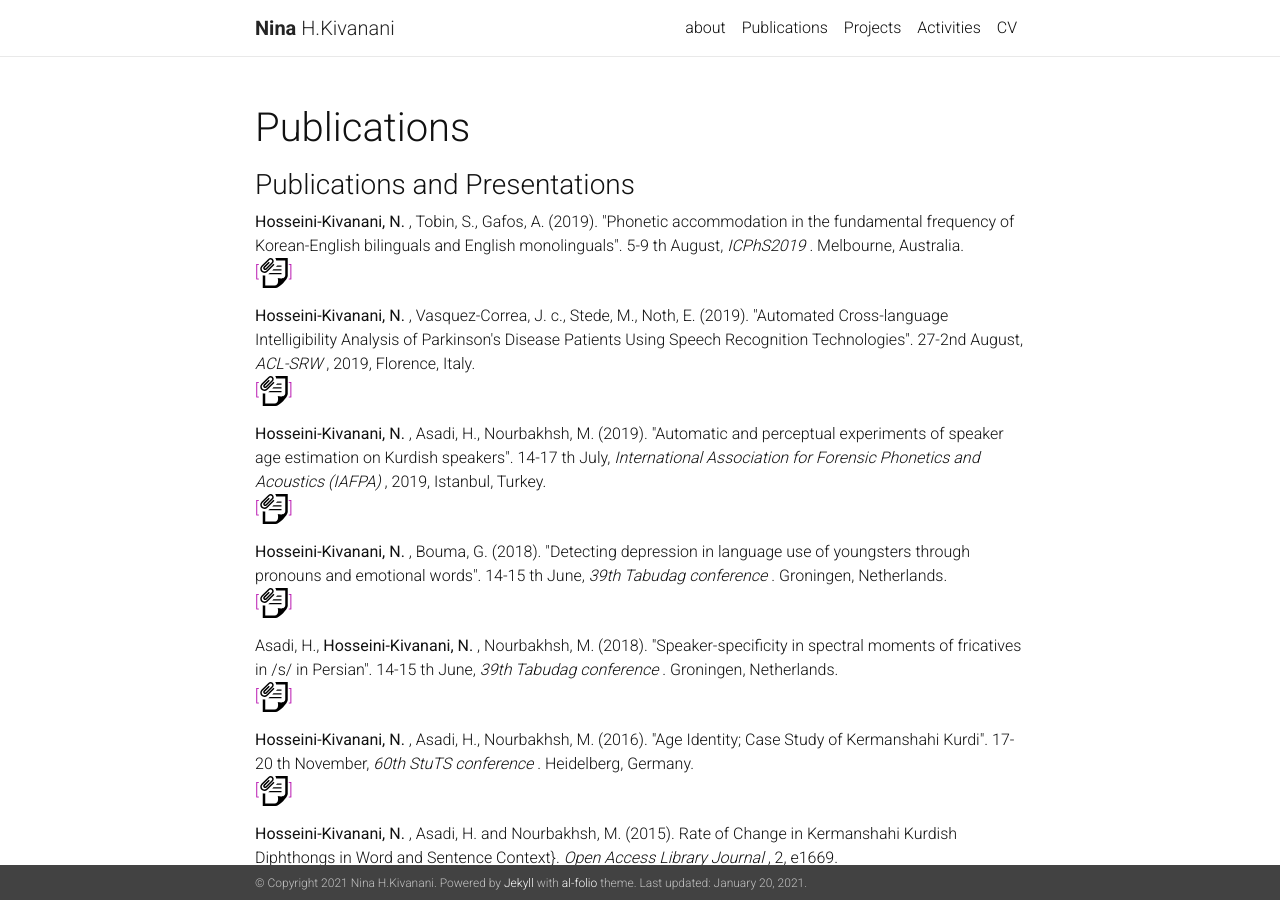
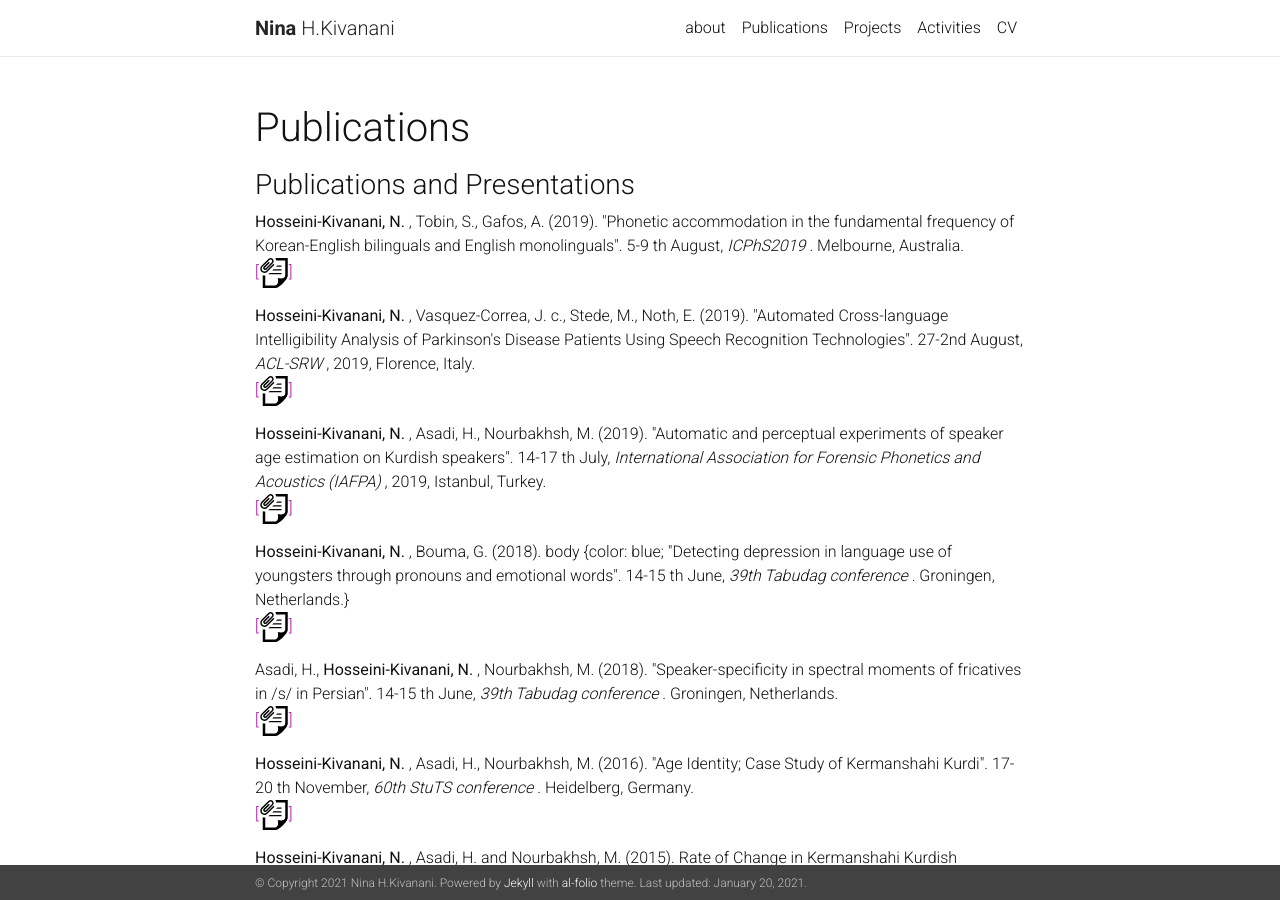
Before and after one commit to NinaHK/NinaHK.github.io, a Jekyll site: the page built from _pages/publications.md, in a window 1280 px wide and 900 px high. Built offline with Jekyll 4.4.1, drawn with Linux system fonts in a browser that asks for light colours; nearby versions of some CDN libraries; a style sheet for code colours, icons or effects is not loaded.

Commit message:
Update publications.md

```diff
--- a/_pages/publications.md
+++ b/_pages/publications.md
@@ -26,7 +26,8 @@
 <a href="https://www.researchgate.net/publication/334591714_Automatic_and_perceptual_experiments_of_speaker_age_estimation_on_Kurdish_speakers"  target="_blank"> <br>  [<svg xmlns="http://www.w3.org/2000/svg" width="30" height="30" viewBox="0 0 24 24"><path d="M12.37 5.379l-5.64 5.64c-.655.655-1.515.982-2.374.982-1.855 0-3.356-1.498-3.356-3.356 0-.86.327-1.721.981-2.375l5.54-5.539c.487-.487 1.125-.731 1.765-.731 2.206 0 3.338 2.686 1.765 4.259l-4.919 4.919c-.634.634-1.665.634-2.298 0-.634-.633-.634-1.664 0-2.298l3.97-3.97.828.828-3.97 3.97c-.178.177-.178.465 0 .642.177.178.465.178.642 0l4.919-4.918c1.239-1.243-.636-3.112-1.873-1.874l-5.54 5.54c-.853.853-.853 2.24 0 3.094.854.852 2.24.852 3.093 0l5.64-5.64.827.827zm.637-5.379c.409.609.635 1.17.729 2h7.264v11.543c0 4.107-6 2.457-6 2.457s1.518 6-2.638 6h-7.362v-8.062c-.63.075-1 .13-2-.133v10.195h10.189c3.163 0 9.811-7.223 9.811-9.614v-14.386h-9.993zm4.993 6h-3.423l-.793.793-.207.207h4.423v-1zm0 3h-6.423l-1 1h7.423v-1zm0 3h-9.423l-.433.433c-.212.213-.449.395-.689.567h10.545v-1z"/></svg>]</a>&nbsp;&nbsp;</p>
 
 <p>
-<b> Hosseini-Kivanani, N. </b>, Bouma, G. (2018). "Detecting depression in language use of youngsters through pronouns and emotional words". 14-15 th June, <i> 39th Tabudag conference </i>. Groningen, Netherlands. <a href="https://www.researchgate.net/publication/325653917_Detecting_depression_in_language_use_of_youngsters_through_pronouns_and_emotional_words"  target="_blank"> <br>  [<svg xmlns="http://www.w3.org/2000/svg" width="30" height="30" viewBox="0 0 24 24"><path d="M12.37 5.379l-5.64 5.64c-.655.655-1.515.982-2.374.982-1.855 0-3.356-1.498-3.356-3.356 0-.86.327-1.721.981-2.375l5.54-5.539c.487-.487 1.125-.731 1.765-.731 2.206 0 3.338 2.686 1.765 4.259l-4.919 4.919c-.634.634-1.665.634-2.298 0-.634-.633-.634-1.664 0-2.298l3.97-3.97.828.828-3.97 3.97c-.178.177-.178.465 0 .642.177.178.465.178.642 0l4.919-4.918c1.239-1.243-.636-3.112-1.873-1.874l-5.54 5.54c-.853.853-.853 2.24 0 3.094.854.852 2.24.852 3.093 0l5.64-5.64.827.827zm.637-5.379c.409.609.635 1.17.729 2h7.264v11.543c0 4.107-6 2.457-6 2.457s1.518 6-2.638 6h-7.362v-8.062c-.63.075-1 .13-2-.133v10.195h10.189c3.163 0 9.811-7.223 9.811-9.614v-14.386h-9.993zm4.993 6h-3.423l-.793.793-.207.207h4.423v-1zm0 3h-6.423l-1 1h7.423v-1zm0 3h-9.423l-.433.433c-.212.213-.449.395-.689.567h10.545v-1z"/></svg>]</a>&nbsp;&nbsp;</p>
+<b> Hosseini-Kivanani, N. </b>, Bouma, G. (2018).   body {color: blue;
+"Detecting depression in language use of youngsters through pronouns and emotional words". 14-15 th June, <i> 39th Tabudag conference </i>. Groningen, Netherlands.}  <a href="https://www.researchgate.net/publication/325653917_Detecting_depression_in_language_use_of_youngsters_through_pronouns_and_emotional_words"  target="_blank"> <br>  [<svg xmlns="http://www.w3.org/2000/svg" width="30" height="30" viewBox="0 0 24 24"><path d="M12.37 5.379l-5.64 5.64c-.655.655-1.515.982-2.374.982-1.855 0-3.356-1.498-3.356-3.356 0-.86.327-1.721.981-2.375l5.54-5.539c.487-.487 1.125-.731 1.765-.731 2.206 0 3.338 2.686 1.765 4.259l-4.919 4.919c-.634.634-1.665.634-2.298 0-.634-.633-.634-1.664 0-2.298l3.97-3.97.828.828-3.97 3.97c-.178.177-.178.465 0 .642.177.178.465.178.642 0l4.919-4.918c1.239-1.243-.636-3.112-1.873-1.874l-5.54 5.54c-.853.853-.853 2.24 0 3.094.854.852 2.24.852 3.093 0l5.64-5.64.827.827zm.637-5.379c.409.609.635 1.17.729 2h7.264v11.543c0 4.107-6 2.457-6 2.457s1.518 6-2.638 6h-7.362v-8.062c-.63.075-1 .13-2-.133v10.195h10.189c3.163 0 9.811-7.223 9.811-9.614v-14.386h-9.993zm4.993 6h-3.423l-.793.793-.207.207h4.423v-1zm0 3h-6.423l-1 1h7.423v-1zm0 3h-9.423l-.433.433c-.212.213-.449.395-.689.567h10.545v-1z"/></svg>]</a>&nbsp;&nbsp;</p>
 
 <p>
 Asadi, H., <b> Hosseini-Kivanani, N. </b>, Nourbakhsh, M. (2018).  "Speaker-specificity in spectral moments of fricatives in /s/ in Persian". 14-15 th June,<i> 39th Tabudag conference </i>. Groningen, Netherlands. <a href="https://www.researchgate.net/publication/324804135_Speaker-specificity_in_spectral_moments_of_fricative_s_in_Persian"  target="_blank"> <br>  [<svg xmlns="http://www.w3.org/2000/svg" width="30" height="30" viewBox="0 0 24 24"><path d="M12.37 5.379l-5.64 5.64c-.655.655-1.515.982-2.374.982-1.855 0-3.356-1.498-3.356-3.356 0-.86.327-1.721.981-2.375l5.54-5.539c.487-.487 1.125-.731 1.765-.731 2.206 0 3.338 2.686 1.765 4.259l-4.919 4.919c-.634.634-1.665.634-2.298 0-.634-.633-.634-1.664 0-2.298l3.97-3.97.828.828-3.97 3.97c-.178.177-.178.465 0 .642.177.178.465.178.642 0l4.919-4.918c1.239-1.243-.636-3.112-1.873-1.874l-5.54 5.54c-.853.853-.853 2.24 0 3.094.854.852 2.24.852 3.093 0l5.64-5.64.827.827zm.637-5.379c.409.609.635 1.17.729 2h7.264v11.543c0 4.107-6 2.457-6 2.457s1.518 6-2.638 6h-7.362v-8.062c-.63.075-1 .13-2-.133v10.195h10.189c3.163 0 9.811-7.223 9.811-9.614v-14.386h-9.993zm4.993 6h-3.423l-.793.793-.207.207h4.423v-1zm0 3h-6.423l-1 1h7.423v-1zm0 3h-9.423l-.433.433c-.212.213-.449.395-.689.567h10.545v-1z"/></svg>]</a>&nbsp;&nbsp;</p>
```
